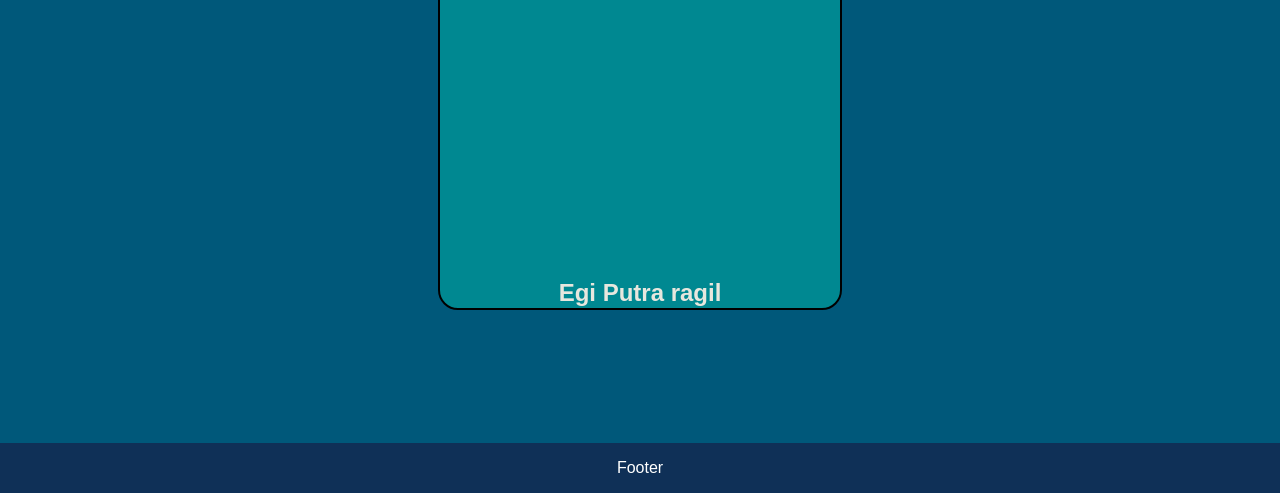
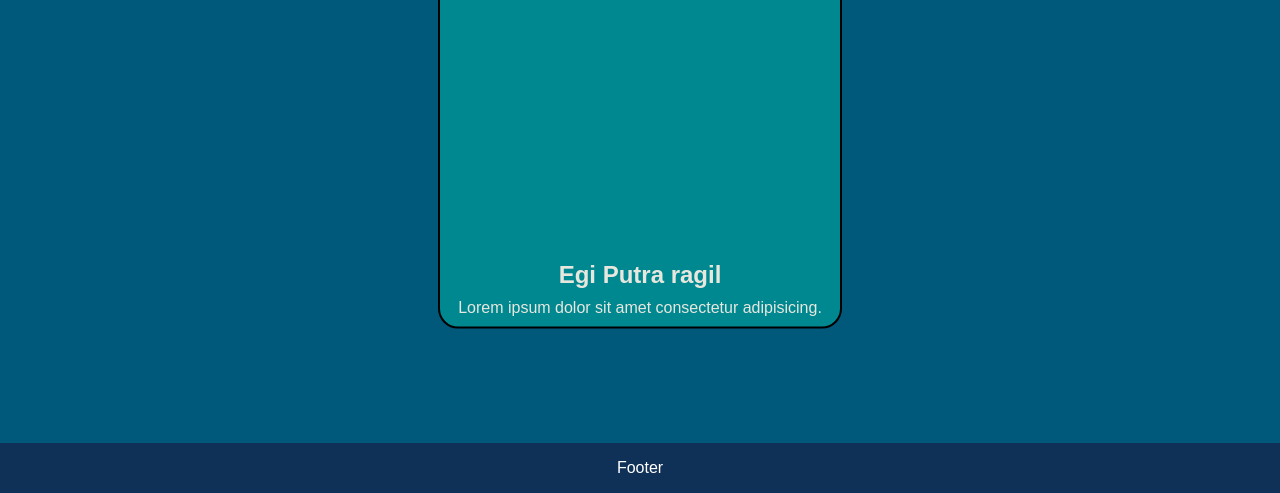
Before and after one commit to egiputra45/my-repo-from-remote, a plain HTML site: page index.html in a window 1280 px wide. Shown: the part 307-800 px from the top of the page. Drawn offline with Linux system fonts and the light colour scheme.

Commit message:
Menambahkan elemen p

```diff
--- a/index.html
+++ b/index.html
@@ -15,6 +15,7 @@
             <img src="img/unsplash.jpg " alt="proile-image ">
         </div>
         <h2 id="profile-name ">Egi Putra ragil</h2>
+        <p>Lorem ipsum dolor sit amet consectetur adipisicing.</p>
     </div>
 
     <div id="footer">Footer</div>
--- a/style.css
+++ b/style.css
@@ -29,6 +29,11 @@ body {
     top: 50%;
     left: 50%;
     transform: translate(-50%, -50%);
+}
+
+#profile-container p {
+    margin: 10px;
+    text-align: center;
 }
 
 #profile-image {
```
